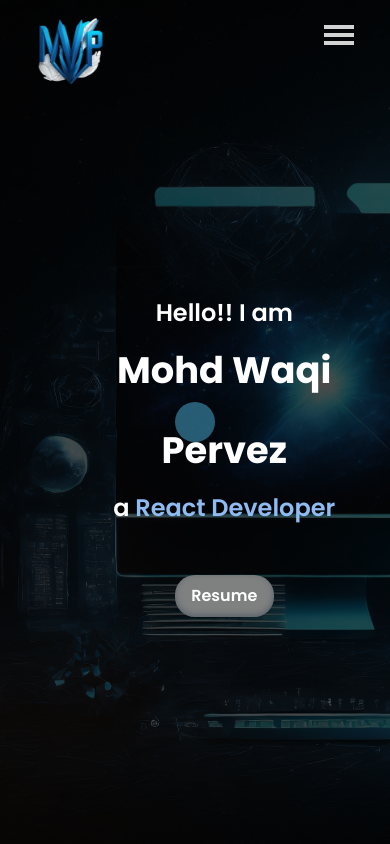
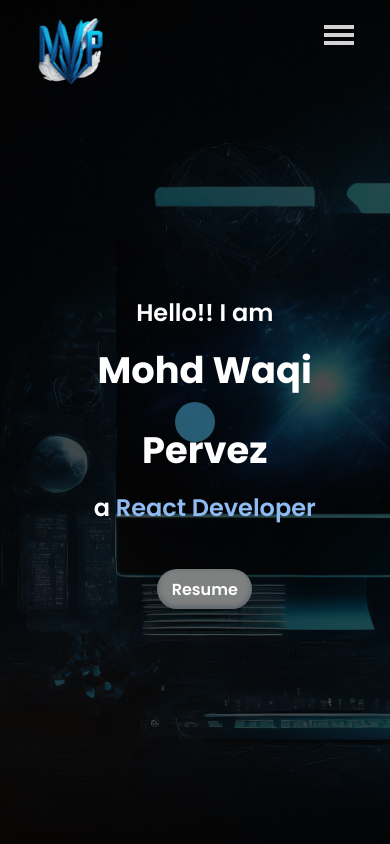
Before and after one commit to MohdWaqi/Portfolio, a React (Vite) app: page / in a window 390 px wide. Shown: the top 844 px of the page. Built offline with nearby package versions, Linux system fonts and the light colour scheme.

Commit message:
final touch

```diff
--- a/src/App.css
+++ b/src/App.css
@@ -199,6 +199,9 @@ margin-top:10%
   .landingPage h2{
       font-size:1.5rem
     }
+  .landingPage>div{
+    right:10%
+  }
   .sections h1{
     padding:15% 0 3%
   }
```
